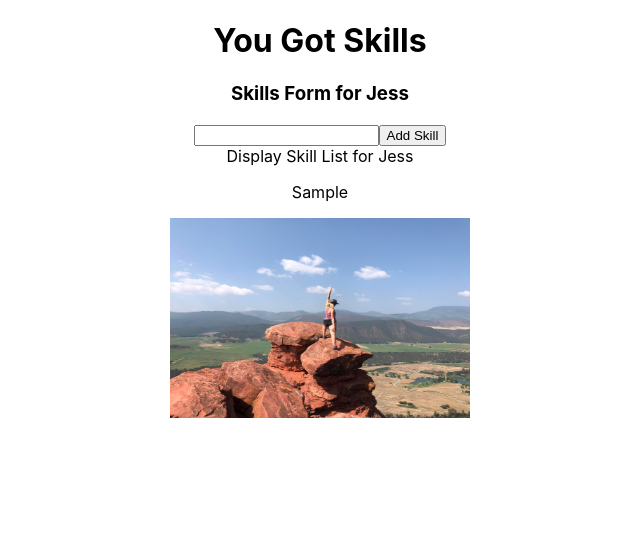
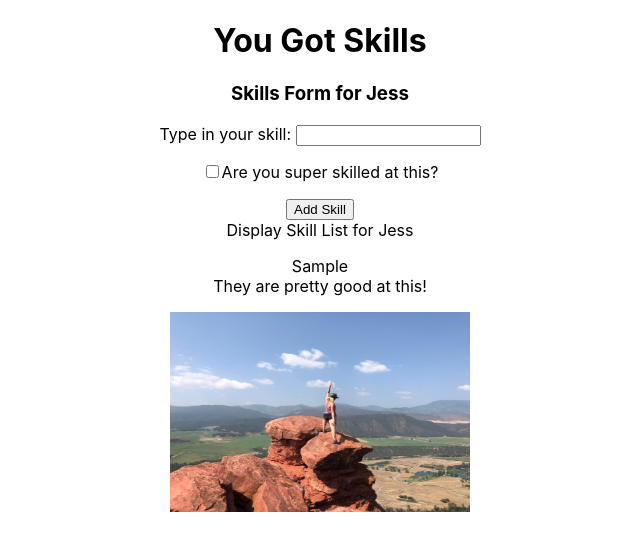
Before and after one commit to jlstern3/first_react, a React (Create React App) app in the folder 2_react/2_functional_components/you-got-skills/: page / in a window 1280 px wide. Both pictures are taken after typing "Sample" into the empty fields and a click on the button "Add Skill". Shown: the top 550 px of the page, without its empty margins (320-960 px from the left). Built offline with nearby package versions, Linux system fonts and the light colour scheme.

Commit message:
Checkbox functions. Object created for myNewSkill

```diff
--- a/2_react/2_functional_components/you-got-skills/src/components/Display.js
+++ b/2_react/2_functional_components/you-got-skills/src/components/Display.js
@@ -8,7 +8,12 @@ const Display = (props) =>{
             {
                 // Add second parameter to map and make that the key of each p element to allow React to differentiate between p elements when manipulating the DOM
                 skillList.map((skill, index) => (
-                    <p key={index}>{ skill }</p>
+                    <p key={index}>{ skill.skillName }
+                    <br></br>
+                    {skill.superSkilled ?
+                        <span>They are super skilled at this!</span>
+                        : <span>They are pretty good at this!</span>}
+                    </p>
                 ))
             }
         </div>
--- a/2_react/2_functional_components/you-got-skills/src/components/Input.js
+++ b/2_react/2_functional_components/you-got-skills/src/components/Input.js
@@ -3,20 +3,27 @@ import App from '../App';
 
 const Input = (props) => {
     // Destructuring state being passed in by App.js
-    const {skillList, setSkillList} = props;
+    const { skillList, setSkillList } = props;
     // Creating State
     const [newSkill, setNewSkill] = useState("");
+    // Creating state for super skills
+    const [ superSkilled, setSuperSkilled] = useState(false);
     // const [skillList, setSkillList] = useState([]); -- we now passed this into App.js
 
     // Create function for when form is submitted
-    const submitHandler=(e)=>{
+    const submitHandler = (e) => {
         e.preventDefault();
         console.log("Adding new skill: " + newSkill);
-    // setter methods are ASYNCHRONOUS, they won't change the value in the getter until the entire function is done running!
-    // So ALWAYS use setters methods at the END of the function so you don't count on teh new value too soon
 
-    // Saying: add new skill to the original array of skills
-        setSkillList([newSkill, ...skillList]);
+        const myNewSkill={
+            skillName: newSkill,
+            superSkilled: superSkilled,
+        }
+        // setter methods are ASYNCHRONOUS, they won't change the value in the getter until the entire function is done running!
+        // So ALWAYS use setters methods at the END of the function so you don't count on teh new value too soon
+
+        // Saying: add new skill to the original array of skills
+        setSkillList([myNewSkill, ...skillList]);
         // Reset input bar to empty string   so you don't have to keep clearing out data
         setNewSkill("");
     }
@@ -24,7 +31,19 @@ const Input = (props) => {
         <div>
             <h3>Skills Form for {props.name} </h3>
             <form onSubmit={(e) => submitHandler(e)}>
-                <input type="text" name="newSkill" value={newSkill} onChange={(e) => setNewSkill(e.target.value)} />
+                {
+                    newSkill.length > 0 && newSkill.length < 3 ?
+                        <span>Your skill must be at least 3 characters long</span>
+                        : null
+                }
+                <p>
+                    <label>Type in your skill: </label>
+                    <input type="text" name="newSkill" value={newSkill} onChange={(e) => setNewSkill(e.target.value)} />
+                </p>
+                <p>
+                    <input type="checkbox" name="superSkilled" checked = {superSkilled} onChange={ (e) => setSuperSkilled(e.target.checked)} />
+                Are you super skilled at this?
+                </p>
                 <button>Add Skill</button>
             </form>
         </div>
```
